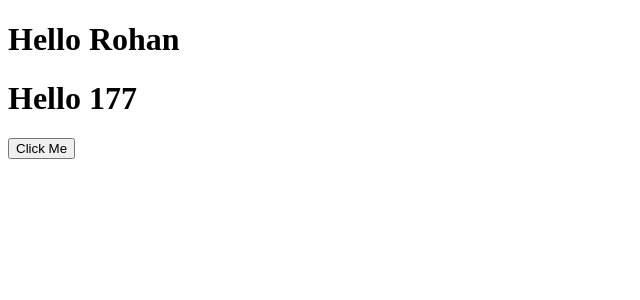
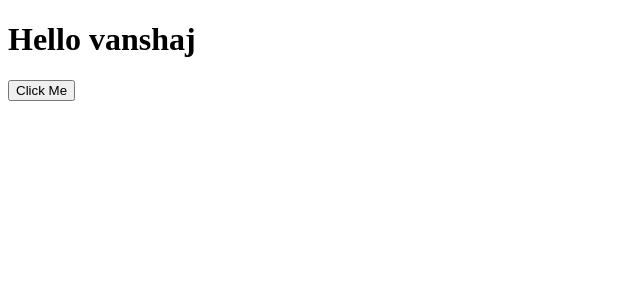
Before and after one commit to Vickyvanshaj/REACT, a React (Create React App) app: page / in a window 1280 px wide. Shown: the top 300 px of the page, without its empty margins (0-640 px from the left). Built offline with nearby package versions, Linux system fonts and the light colour scheme.

Commit message:
Event handling using function

```diff
--- a/src/Student.js
+++ b/src/Student.js
@@ -1,31 +1,15 @@
-import React, { Component } from 'react'
+import React from 'react'
+//Function
 
-class Student extends Component{
-    //if you neccesarily have to use regular fn instead of arrow, so to get this access, do this
-    constructor(props){
-        super(props);
-        this.state={
-            name:"Rohan",
-            roll:177,
-        }
-        this.handleClick=this.handleClick.bind(this);
-
+function Student(props){
+    function handleClick(){
+        console.log('Button clicked');
     }
-    handleClick(){
-        console.log('button clicked',this);
-        //this will be undefined bcoz class is in strict mode in JS,so here this is undefined.Use arrow methods instead which binds this object.
-
-    }
-    // handleClick = () =>{
-    //     console.log('button clicked',this);
-    // }
-    render(){
-        return  <React.Fragment>
-            <h1>Hello {this.state.name}</h1>
-            <h1>Hello {this.state.roll}</h1>
-
-            <button onClick={this.handleClick}>Click Me</button>
-        </React.Fragment>
-    }
+    return (
+        <div>
+            <h1>Hello vanshaj</h1>
+            <button onClick={handleClick}>Click Me</button>
+        </div>
+    )
 }
 export default Student;
--- a/src/index.js
+++ b/src/index.js
@@ -1,5 +1,5 @@
 import React from 'react'
 import ReactDOM from 'react-dom'
-import Student from './Student';
+import Student from './Student'
 
 ReactDOM.render(<Student/>,document.getElementById('root'));
```
